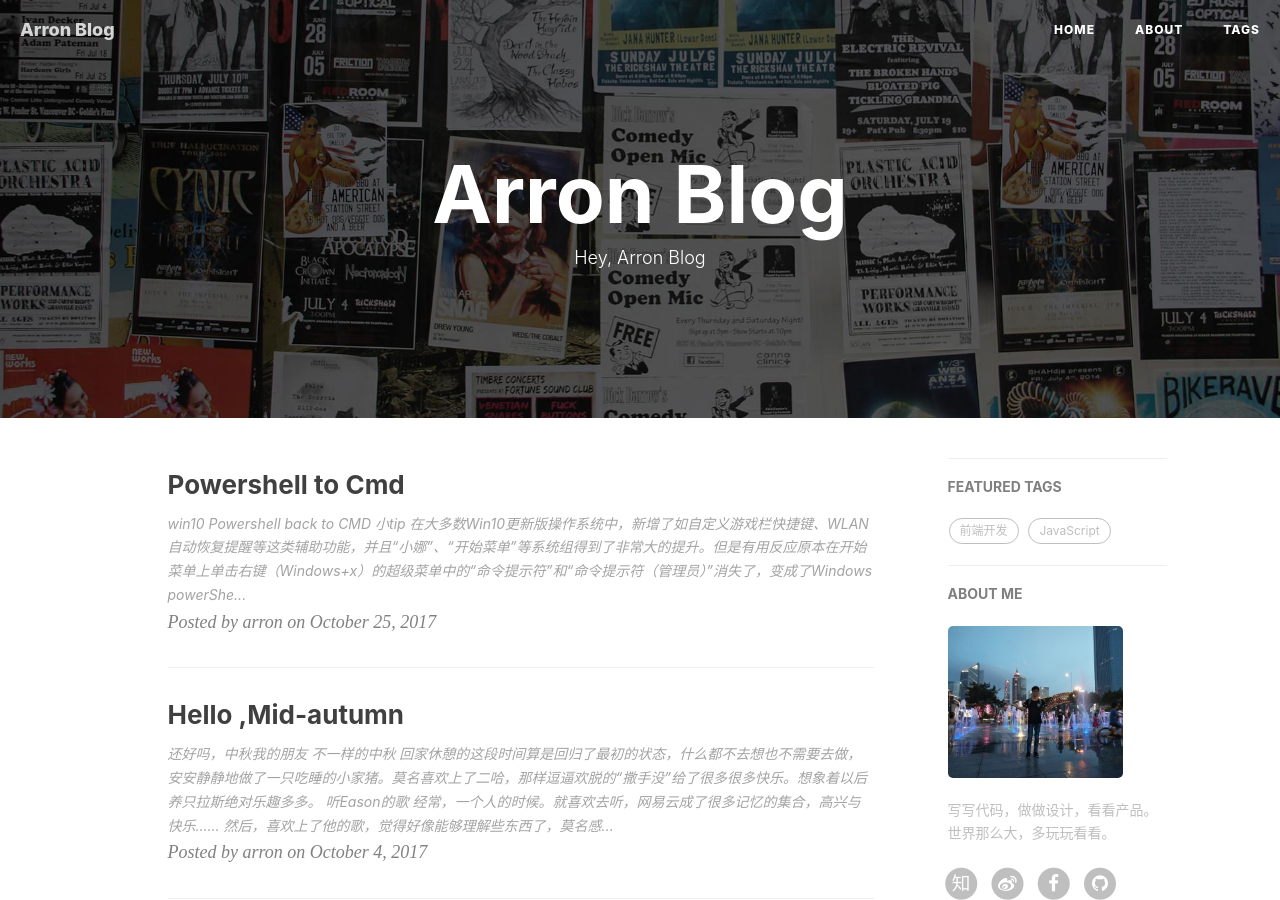
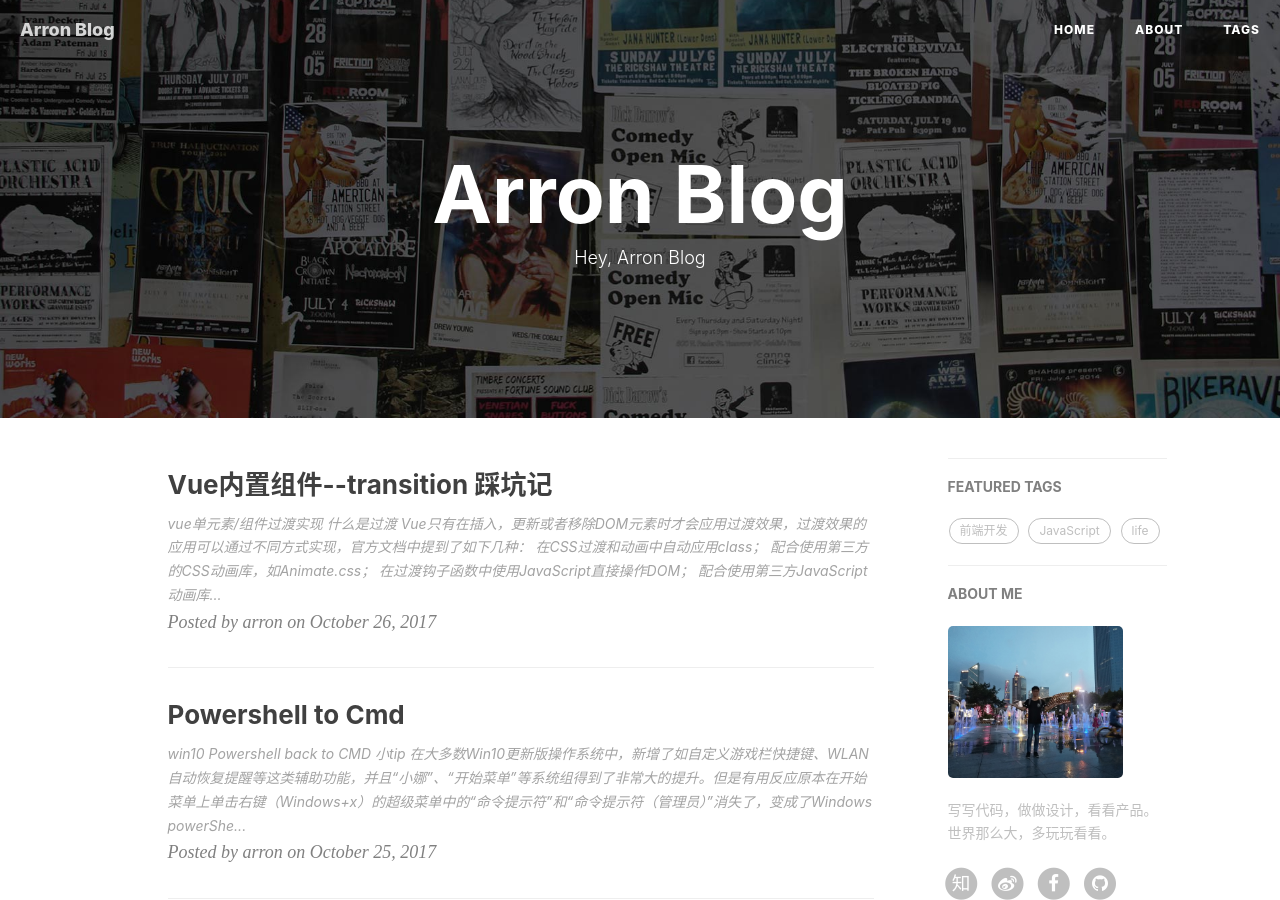
Before and after one commit to arron-chen/arron-chen.github.io, a Jekyll site: the page built from index.html, in a window 1280 px wide and 900 px high. Built offline with Jekyll 4.4.1, drawn with Linux system fonts in a browser that asks for light colours; nearby versions of some CDN libraries; the list of posts is cut into pages by our own code; comment, search, counter and statistics services are not loaded; some of the changed lines change nothing that is shown.

Commit message:
vue-transition

````diff
--- a/_posts/2017-09-14-hello-myblog.markdown
+++ b/_posts/2017-09-14-hello-myblog.markdown
@@ -7,7 +7,7 @@ author:     "arron"
 header-img: "img/post-bg-js-version.jpg"
 tags:
     - blog
-    - 生活
+    - life
 ---
 > "Hello world,hello coder"
 
--- /dev/null
+++ b/_posts/2017-10-26-vue-transition.markdown
@@ -0,0 +1,209 @@
+---
+layout: post
+title: "Vue内置组件--transition 踩坑记"
+data: 2017-10-26
+author: "arron"
+header-img: "img/vue.png"
+tags:
+    -note
+---
+# **vue**单元素/组件过渡实现
+
+> 什么是过渡
+
+Vue只有在插入，更新或者移除DOM元素时才会应用过渡效果，过渡效果的应用可以通过不同方式实现，官方文档中提到了如下几种：
+
+ - 在CSS过渡和动画中自动应用class；
+ - 配合使用第三方的CSS动画库，如Animate.css；
+ - 在过渡钩子函数中使用JavaScript直接操作DOM；
+ - 配合使用第三方JavaScript动画库，如Velocity；
+
+ 上面四种方式其实主要就是两种，一个是利用CSS过渡或者动画，另一个是利用JavaScript钩子函数。
+
+ > 如何应用过渡到元素/组件上
+
+ 要想使元素或者组件应用到我们所写的过渡动画，需要使用vue提供的transition来封装组件成为过渡组件，transition需要与如下情景中的任一种一起使用：
+  - v-if（条件渲染）
+  - v-show（条件展示）
+  - 动态组件
+  - 在组建的根节点上，并且被vue实例DOM方法触发，如appendTo方法把组件添加到某个根节点上
+
+  当需要插入或者删除封装成过渡元素的元素时，vue将做如下事情：
+
+  - 查找目标元素是否有CSS过渡或者动画，如果有就在适当的时候进行处理；
+  - 如果过渡组件设置了JavaScript钩子函数，vue会在相应阶段调用钩子函数；
+  - 如果以上两者都没有，DOM操作（插入或者删除）就在下一帧立即执行。
+
+## CSS过渡
+
+举一个典型的CSS过渡的例子：
+
+``` html
+<!-- 首先将要过渡的元素用transition包裹，并设置过渡的name，然后添加触发这个元素过渡的按钮（实际项目中不一定是按钮，任何能触发过渡组件的DOM操作的操作都可以） -->
+<div>
+  <button @click="show=!show">show</button>
+  <transition name="fade">
+    <p v-show="show">hello</p>
+  </transition>
+</div>
+
+```
+
+``` css
+// 接着为过渡类名添加规则
+&.fade-enter-active, &.fade-leave-active
+  transition: all 0.5s ease
+&.fade-enter, &.fade-leave-active
+  opacity: 0
+
+```
+封装上面的代码，就可以实现一个简单的动画了，CSS的transition属性是用来设置过渡总体效果的。
+
+### CSS过渡类名
+
+组件过渡过程中，会有四个CSS类名进行切换，这四个类名与上面transition的name属性有关，比如name="fade"，会有如下四个CSS类名：
+
+ - fade-enter：进入过渡的开始状态，元素被插入时生效，只应用一帧后立即删除；
+ - fade-enter-active：进入过渡的结束状态，元素被插入时就生效，在过渡过程完成之后移除；
+ - fade-leave：离开过渡的开始状态，元素被删除时触发，只应用一帧后立即删除；
+ - fade-leave-active：离开过渡的结束状态，元素被删除时生效，离开过渡完成之后被删除；
+
+ 从上面四个类名可以看出，fade-enter-active和fade-leave-active在整个进入或离开过程中都有效，所以CSS的transition属性在这两个类下进行设置。
+上面示例中，fade-enter和fade-leave-active类设置CSS为opacity:0，说明过渡刚进入和离开的时候透明度为0，即不显示。当然还可以设置其他的CSS属性，transform属性是除了opacity之外经常在这里被用到的，transform用法可参考 [传送门]('http://www.w3school.com.cn/cssref/pr_transform.asp')
+
+### CSS动画
+
+组件过渡的实现不仅可以通过CSS过渡还可以通过CSS动画(animation)实现，建议先了解一下CSS3 Animation，这里还是给个例子：
+
+``` html
+<div>
+  <button @click="show=!show">show</button>
+  <transition name="fold">
+    <p v-show="show">hello</p>
+  </transition>
+</div>
+```
+``` css
+.fold-enter-active {
+  animation-name: fold-in;
+  animation-duration: .5s;
+}
+.fold-leave-active {
+  animation-name: fold-out;
+  animation-duration: .5s;
+}
+@keyframes fold-in {
+  0% {
+    transform: translate3d(0, 100%, 0);
+  }
+  50% {
+    transform: translate3d(0, 50%, 0);
+  }
+  100% {
+    transform: translate3d(0, 0, 0);
+  }
+}
+@keyframes fold-out {
+  0% {
+    transform: translate3d(0, 0, 0);
+  }
+  50% {
+    transform: translate3d(0, 50%, 0);
+  }
+  100% {
+    transform: translate3d(0, 100%, 0);
+  }
+}
+```
+如果预先了解了CSS动画（上面给了链接），上面代码还是很好理解的，要注意的是CSS动画中，fold-enter类名在节点插入DOM后不会立即删除，而是在animationed事件触发时删除。
+
+### 自定义过渡类名
+
+上面的四个过渡类名都是根据transition的name属性自动生成的，那么能否自己定义这四个类名呢？答案是可以的，通过enter-class、enter-active-class、leave-class、leave-active-class这四个特性来定义。
+
+``` html
+<div>
+  <button @click="show=!show">show</button>
+  <transition
+    name="fade"
+    enter-class="fade-in-enter"
+    enter-active-class="fade-in-active"
+    leave-class="fade-out-enter"
+    leave-active-class="fade-out-active"
+  >
+    <p v-show="show">hello</p>
+  </transition>
+</div>
+```
+``` css
+&.fade-in-active, &.fade-out-active
+  transition: all 0.5s ease
+&.fade-in-enter, &.fade-out-active
+  opacity: 0
+```
+上面代码中，原来默认的fade-enter类对应fade-in-enter，fade-enter-active类对应fade-in-active，依次类推。
+
+## JavaScript钩子函数
+
+除了用CSS过渡的动画来实现vue的组件过渡，还可以用JavaScript的钩子函数来实现，在钩子函数中直接操作DOM。我们可以在属性中声明以下钩子：
+
+``` html
+<transition
+  v-on:before-enter="beforeEnter"
+  v-on:enter="enter"
+  v-on:after-enter="afterEnter"
+  v-on:enter-cancelled="enterCancelled"
+  v-on:before-leave="beforeLeave"
+  v-on:leave="leave"
+  v-on:after-leave="afterLeave"
+  v-on:leave-cancelled="leaveCancelled"
+>
+</transition>
+```
+``` js
+methods: {
+  // 过渡进入
+  // 设置过渡进入之前的组件状态
+  beforeEnter: function (el) {
+    // ...
+  },
+  // 设置过渡进入完成时的组件状态
+  enter: function (el, done) {
+    // ...
+    done()
+  },
+  // 设置过渡进入完成之后的组件状态
+  afterEnter: function (el) {
+    // ...
+  },
+  enterCancelled: function (el) {
+    // ...
+  },
+  // 过渡离开
+  // 设置过渡离开之前的组件状态
+  beforeLeave: function (el) {
+    // ...
+  },
+  // 设置过渡离开完成时地组件状态
+  leave: function (el, done) {
+    // ...
+    done()
+  },
+  // 设置过渡离开完成之后的组件状态
+  afterLeave: function (el) {
+    // ...
+  },
+  // leaveCancelled 只用于 v-show 中
+  leaveCancelled: function (el) {
+    // ...
+  }
+}
+```
+上面的钩子函数中可以进行任何你想做的DOM操作。
+
+
+> 小技巧：
+
+如果你只想设置组件过渡进入的效果而不想有组件过渡离开的效果，这时你就可以用钩子函数，只设置beforeEnter、enter、afterEnter这几个钩子函数就可以了。
+
+> 做项目遇到的坑，踩过。。。 就记着了
````
Also changed, not shown: img/note.png (added), img/vue.png (added).
